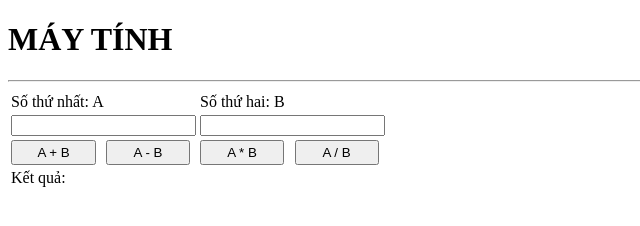
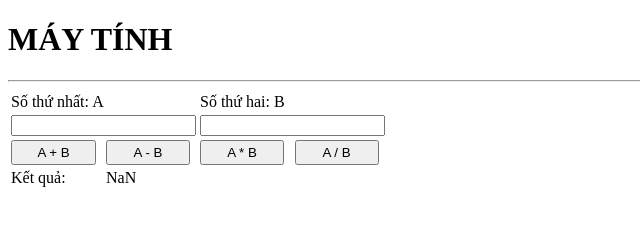
Before and after one commit to TieuNhiKk/Bai-Tap, a plain HTML site: page Week1/Ung-dung-may-tinh/BT.html in a window 1280 px wide. Both pictures are taken after a click on the button "A + B". Shown: the full height of the page, 0-640 px from the left. Drawn offline with Linux system fonts and the light colour scheme.

Commit message:
[Bài tập] Ứng dụng máy tính

```diff
--- a/Week1/Ung-dung-may-tinh/BT.html
+++ b/Week1/Ung-dung-may-tinh/BT.html
@@ -1,13 +1,11 @@
 <!DOCTYPE html>
 <html>
-
 <head>
     <meta charset="UTF-8">
     <title>[Bài tập] Ứng dụng máy tính</title>
 </head>
 <h1>MÁY TÍNH</h1>
 <hr>
-
 <body>
     <table>
         <tr>
@@ -31,8 +29,8 @@
         </tr>
         <script>
             function calc(action) {
-                let num1 =parseFloat(document.getElementById('num1').value);
-                let num2 =ParseFloat(document.getElementById('num2').value);
+                let num1 = parseFloat(document.getElementById('num1').value);
+                let num2 = parseFloat(document.getElementById('num2').value);
                 switch (action) {
                     case 1:
                         document.getElementById('result').innerHTML = (num1 + num2);
@@ -51,5 +49,4 @@
         </script>
     </table>
 </body>
-
 </html>
```
